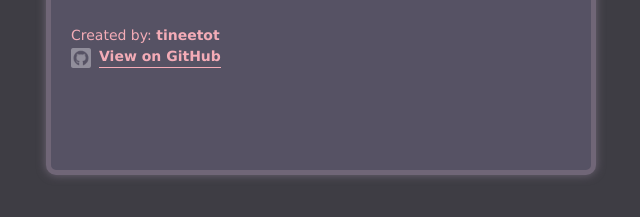
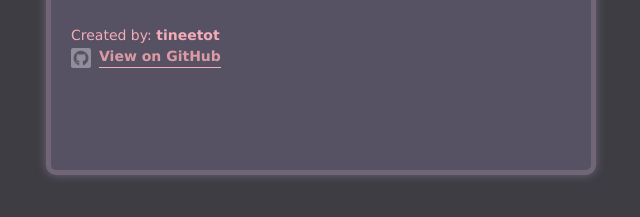
Before and after one commit to tineetot/Password-Generator, a website built with Vite: page index.html in a window 1280 px wide. In both pictures the pointer is over the link "View on GitHub". Shown: the part 395-612 px from the top of the page, 319-959 px from the left. Built offline with nearby package versions, Linux system fonts and the light colour scheme.

Commit message:
Update index.css

```diff
--- a/index.css
+++ b/index.css
@@ -109,5 +109,5 @@ button {
 }
 
 #footer a:hover {
-    color: #f4acb7;
+    color: #dc9aa4;
 }
```
